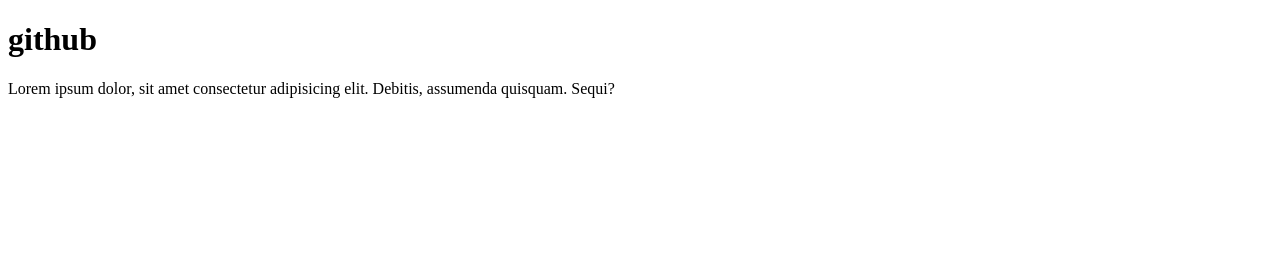
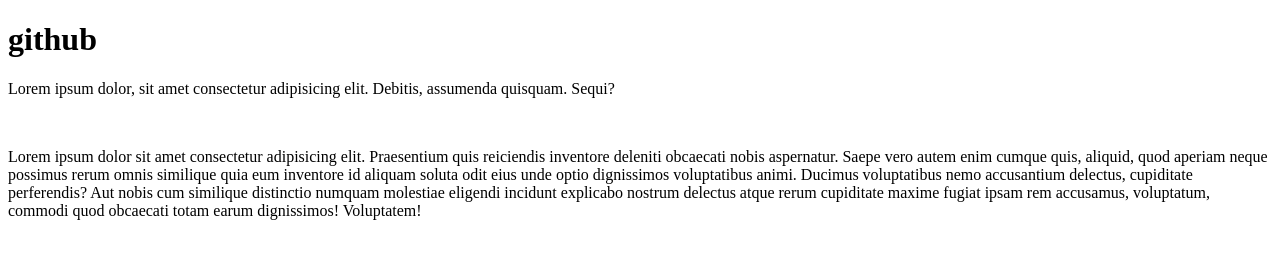
Before and after one commit to Anainwal07/Git-Practice, a plain HTML site: page index.html in a window 1280 px wide. Drawn offline with Linux system fonts and the light colour scheme.

Commit message:
sonamchaudhary commit

```diff
--- a/index.html
+++ b/index.html
@@ -1,16 +1,24 @@
 <!DOCTYPE html>
 <html lang="en">
+
 <head>
     <meta charset="UTF-8">
     <meta name="viewport" content="width=device-width, initial-scale=1.0">
     <title>Document</title>
 </head>
+
 <body>
     <h1>
         github
-
-
     </h1>
     <p>Lorem ipsum dolor, sit amet consectetur adipisicing elit. Debitis, assumenda quisquam. Sequi?</p>
+    <br>
+    <p>Lorem ipsum dolor sit amet consectetur adipisicing elit. Praesentium quis reiciendis inventore deleniti obcaecati
+        nobis aspernatur. Saepe vero autem enim cumque quis, aliquid, quod aperiam neque possimus rerum omnis similique
+        quia eum inventore id aliquam soluta odit eius unde optio dignissimos voluptatibus animi. Ducimus voluptatibus
+        nemo accusantium delectus, cupiditate perferendis? Aut nobis cum similique distinctio numquam molestiae eligendi
+        incidunt explicabo nostrum delectus atque rerum cupiditate maxime fugiat ipsam rem accusamus, voluptatum,
+        commodi quod obcaecati totam earum dignissimos! Voluptatem!</p>
 </body>
+
 </html>
```
